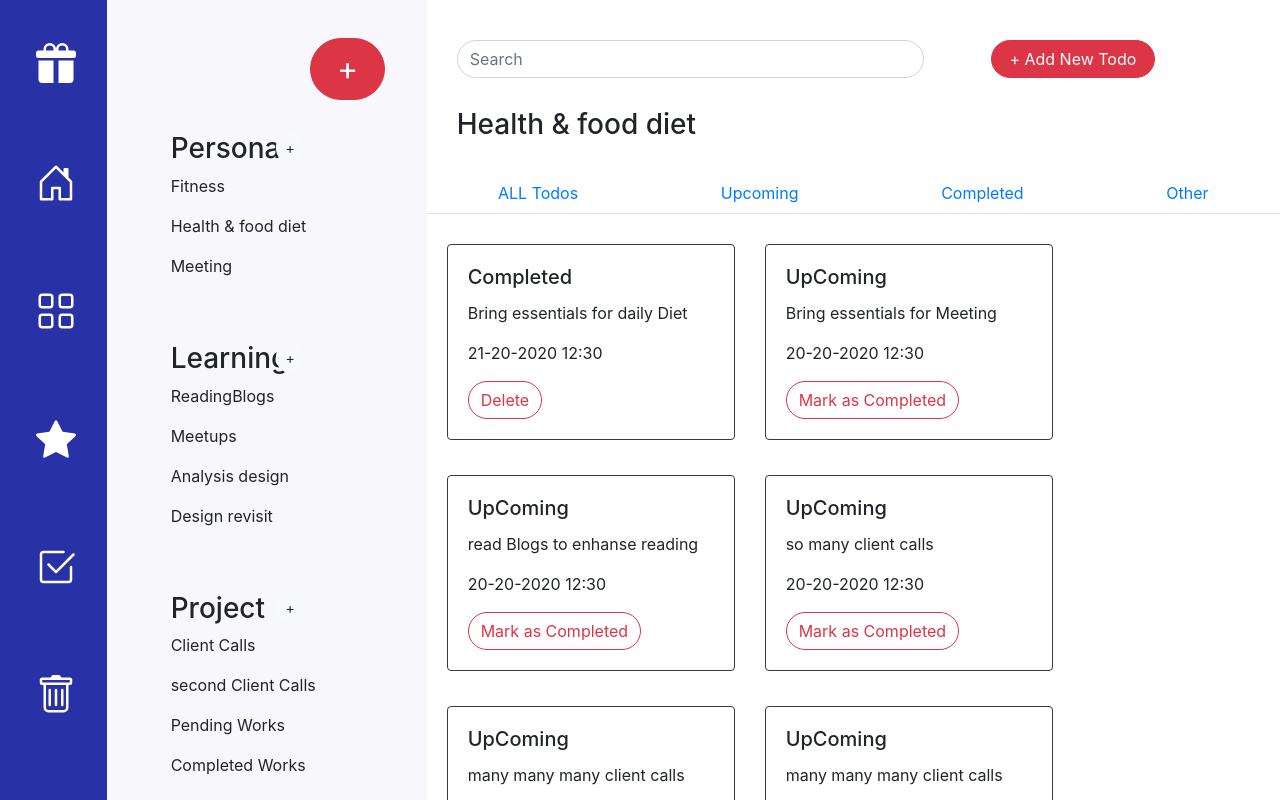
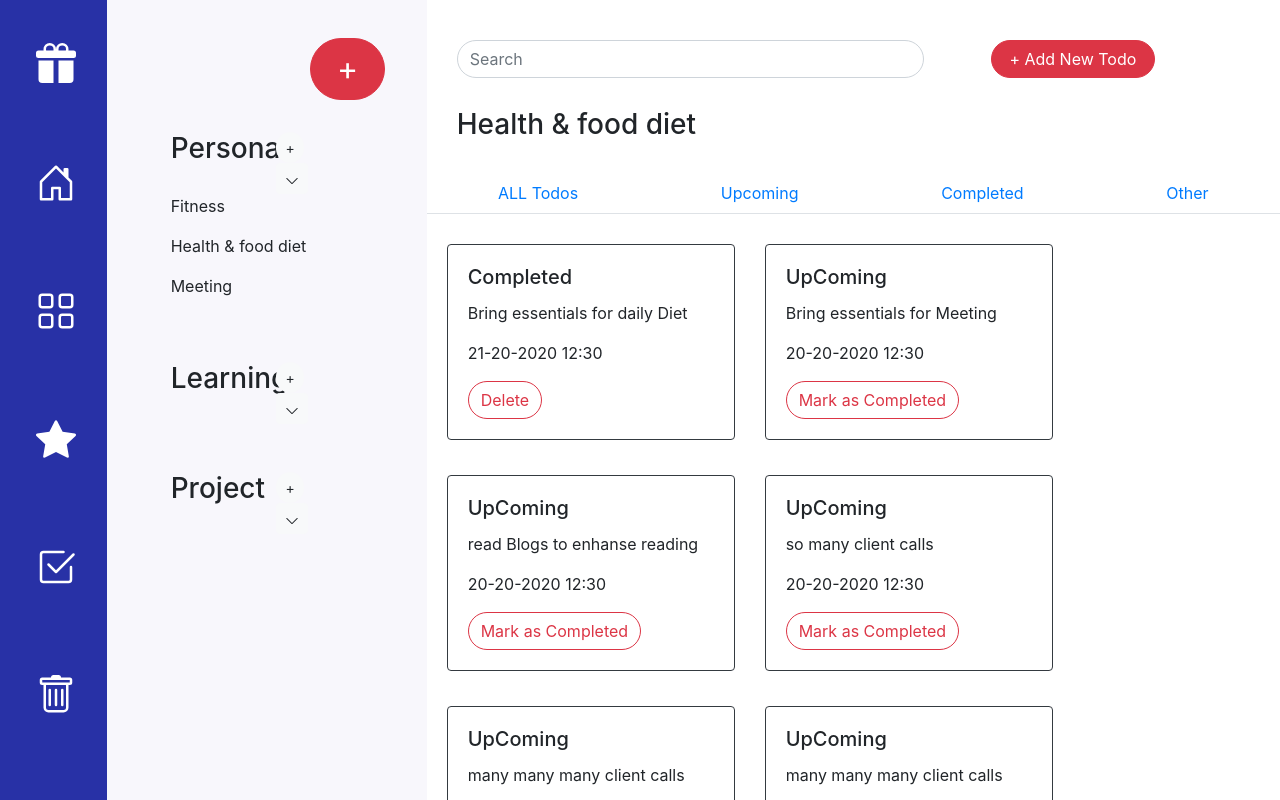
Before and after one commit to RavenderJadon/todoInBootstrap, a React (Create React App) app: page / in a window 1280 px wide. Built offline with nearby package versions, Linux system fonts and the light colour scheme.

Commit message:
make sub category collapsable

```diff
--- a/src/navBAr/CategoryNavBar.jsx
+++ b/src/navBAr/CategoryNavBar.jsx
@@ -1,15 +1,17 @@
 import { useContext, useState } from "react";
 import { DataContext } from "../context/DataContext";
-import { Button, Row, Col } from "react-bootstrap";
+import { Button, Row, Col, Collapse } from "react-bootstrap";
 import Amit from "../components/Amit";
 import CategoryModal from "../components/modal/categoryModal";
 import SubCategoryModal from "../components/modal/subCategoryModal";
+import { BsChevronDown } from "react-icons/bs";
 
 const CategoryNavBar = () => {
   const [todoState, setTodoState] = useContext(DataContext);
   const [modalShow, setModalShow] = useState(false);
   const [modalsubShow, setModalsubShow] = useState(false);
   const [selectedCategoryId, setSelectedCategoryId] = useState("");
+  const [open, setOpen] = useState(0);
 
   const [inputCatState, setInputCatState] = useState({
     category_name: "",
@@ -21,6 +23,10 @@ const CategoryNavBar = () => {
     sub_category_id: todoState.sub_category.length,
     sub_category_name: "",
   });
+
+  const toggleCollapsable = (index) => {
+    setOpen(open === index ? -1 : index);
+  };
 
   const setModalAndIndex = (catId) => {
     setModalsubShow(true);
@@ -99,6 +105,18 @@ const CategoryNavBar = () => {
                     >
                       +
                     </Button>
+                    <Button
+                      onClick={() => toggleCollapsable(categoryIndex)}
+                      aria-controls="example-collapse-text"
+                      aria-expanded={open}
+                      variant="light"
+                      size="sm"
+                      className="testTest"
+                    >
+                      {/* button to show sub category */}
+                      <BsChevronDown />
+                    </Button>
+
                     <SubCategoryModal
                       show={modalsubShow}
                       onHideSub={onHideSub}
@@ -110,15 +128,23 @@ const CategoryNavBar = () => {
                 </Row>
               </div>
 
+              <>
+                <Collapse in={open === categoryIndex}>
+                  <div id="example-collapse-text">
                     {todoState.sub_category
                       .filter((it) => it.category_id == category.category_id)
                       .map((subCatName) => {
                         return (
-                    <div key={subCatName.sub_category_id }>
+                          <div>
+                            <div key={subCatName.sub_category_id}>
                               <p>{subCatName.sub_category_name}</p>
+                            </div>
                           </div>
                         );
                       })}
+                  </div>
+                </Collapse>
+              </>
             </div>
           </div>
         );
```
Lines whose indentation alone changed are shown as unchanged.
